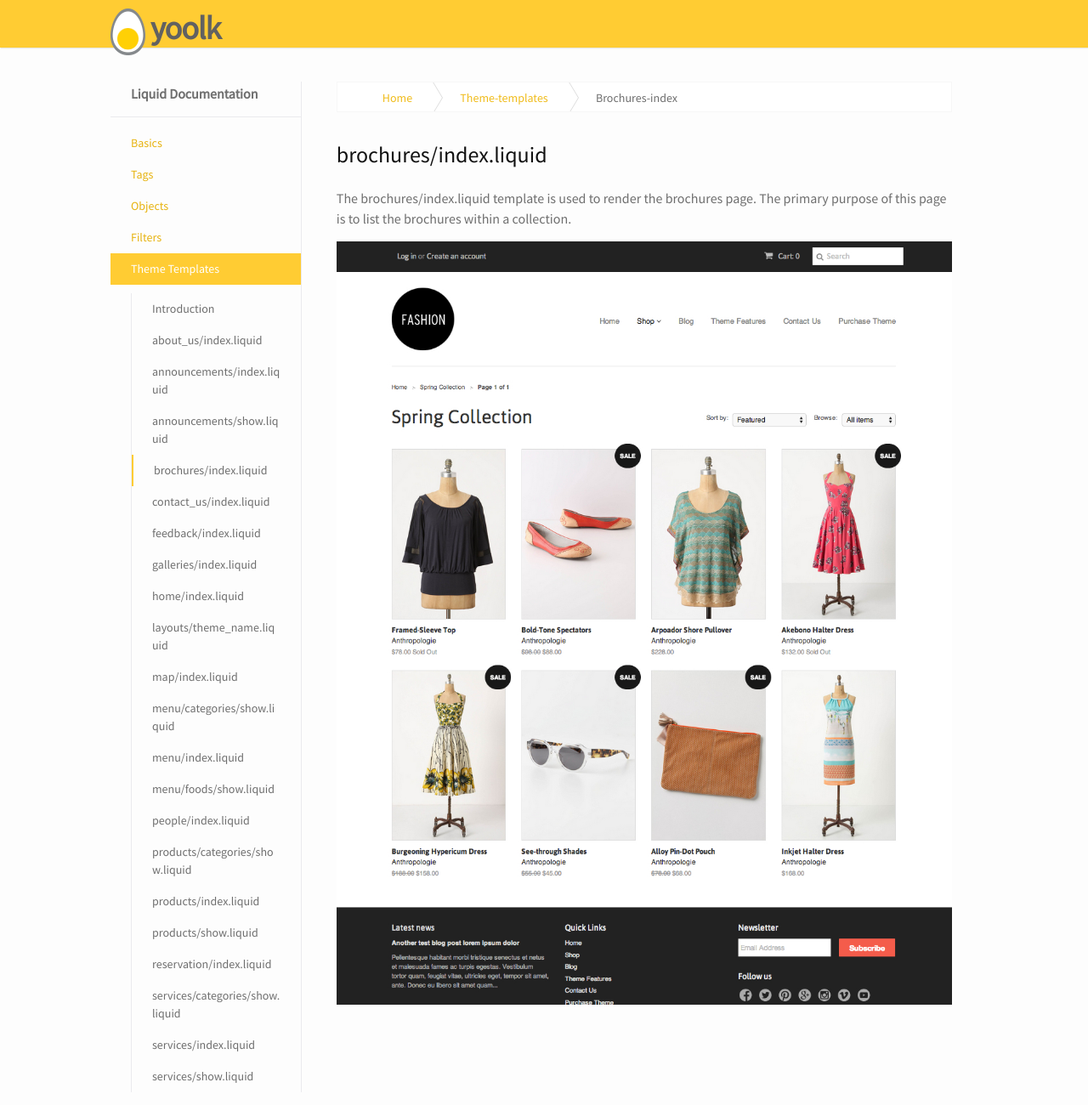
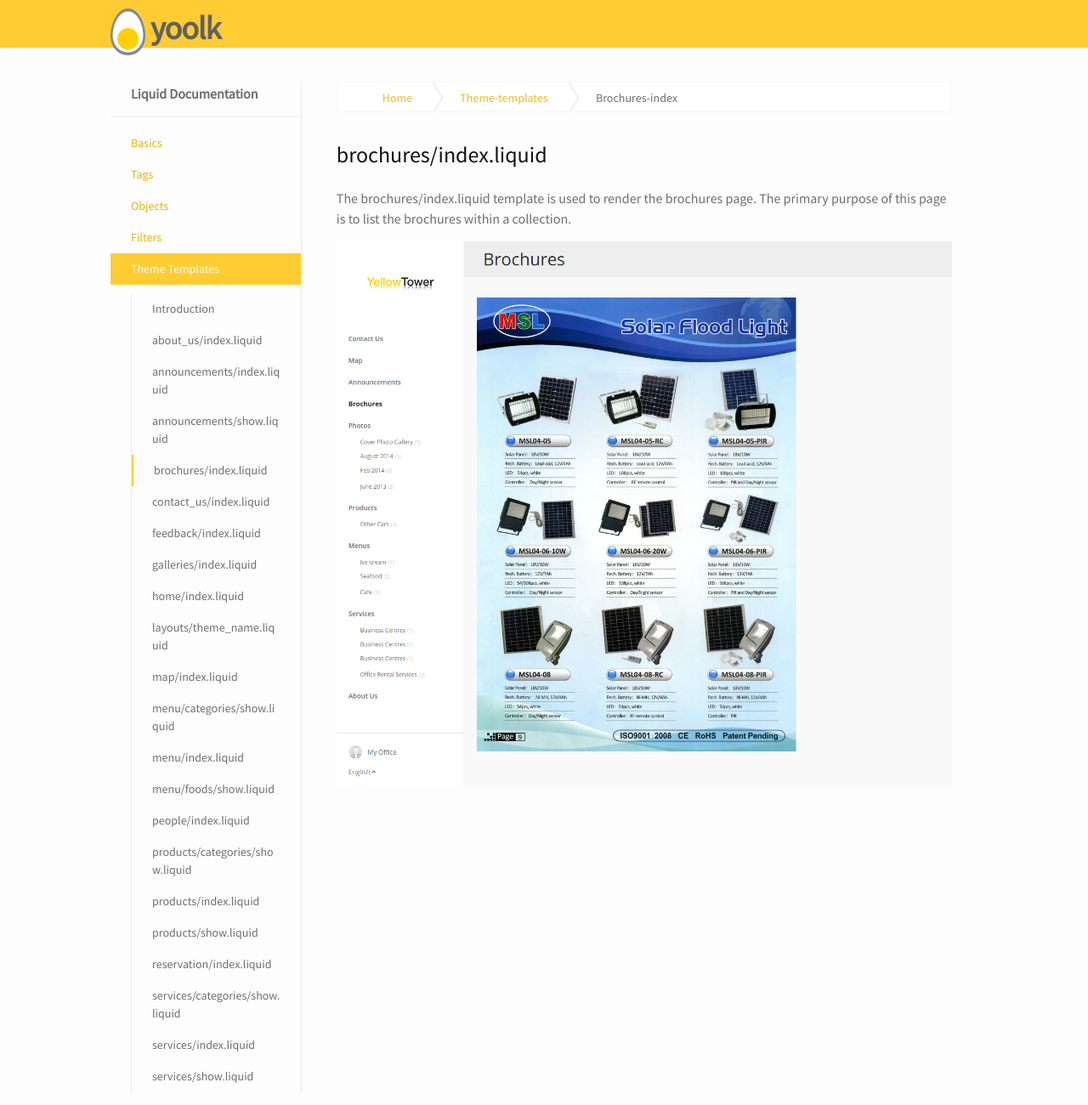
Before and after one commit to yoolk/liquid-documentation, a Jekyll site: the page built from theme-templates/brochures-index/index.md, in a window 1280 px wide and 1300 px high. Shown: the whole window at 85% size. Built offline with Jekyll 4.4.1, drawn with Linux system fonts in a browser that asks for light colours; nearby versions of some CDN libraries.

Commit message:
update screenshot announcement index, show, brochures index, map index, add galleries-show screenshot

```diff
--- a/theme-templates/brochures-index/index.md
+++ b/theme-templates/brochures-index/index.md
@@ -7,4 +7,4 @@
 
 The brochures/index.liquid template is used to render the brochures page. The primary purpose of this page is to list the brochures within a collection.
 
-![brochures]({{ '/images/theme-templates/ex_collection.jpg' | prepend: site.baseurl }})
+![brochures]({{ '/images/theme-templates/brochures-index.png' | prepend: site.baseurl }})
```
Also changed, not shown: theme-templates/map-index/index.md (+1 -1 lines), images/theme-templates/announcements-index.png, images/theme-templates/announcements-show.png, images/theme-templates/brochures-index.png, images/theme-templates/galleries-show.png (added), images/theme-templates/map-index.png.
